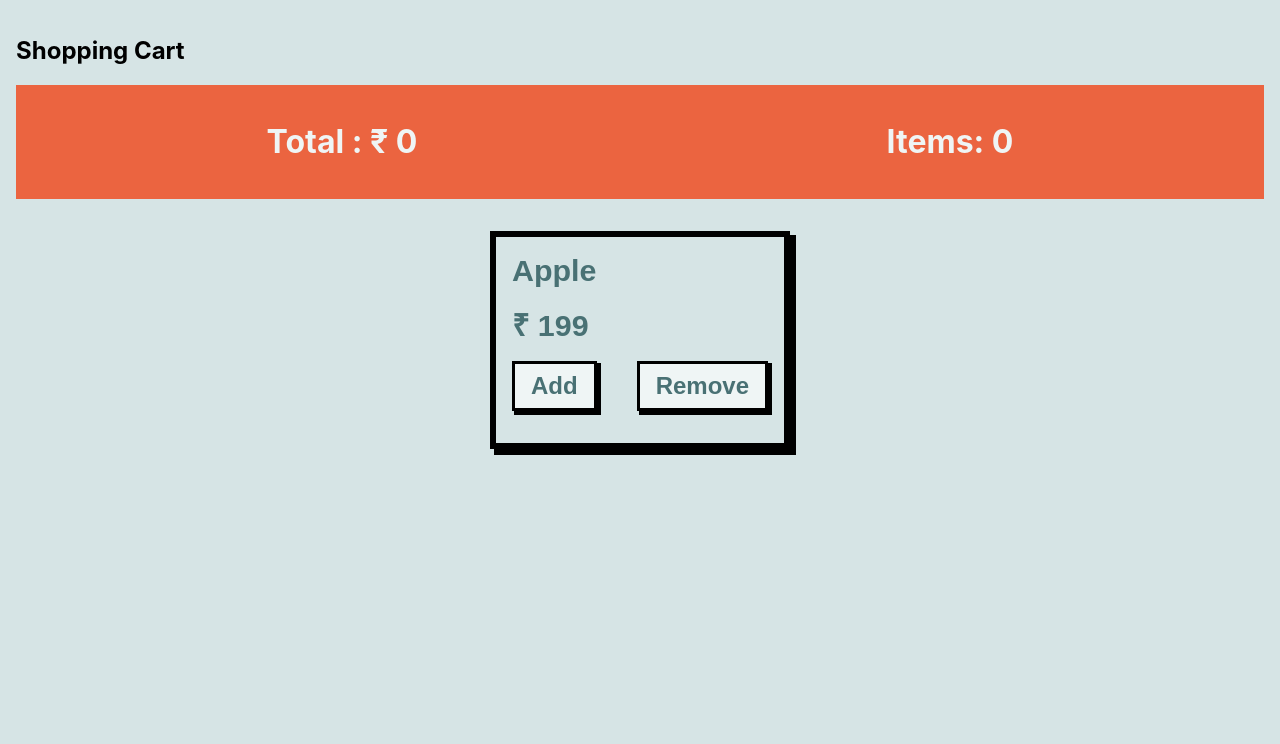
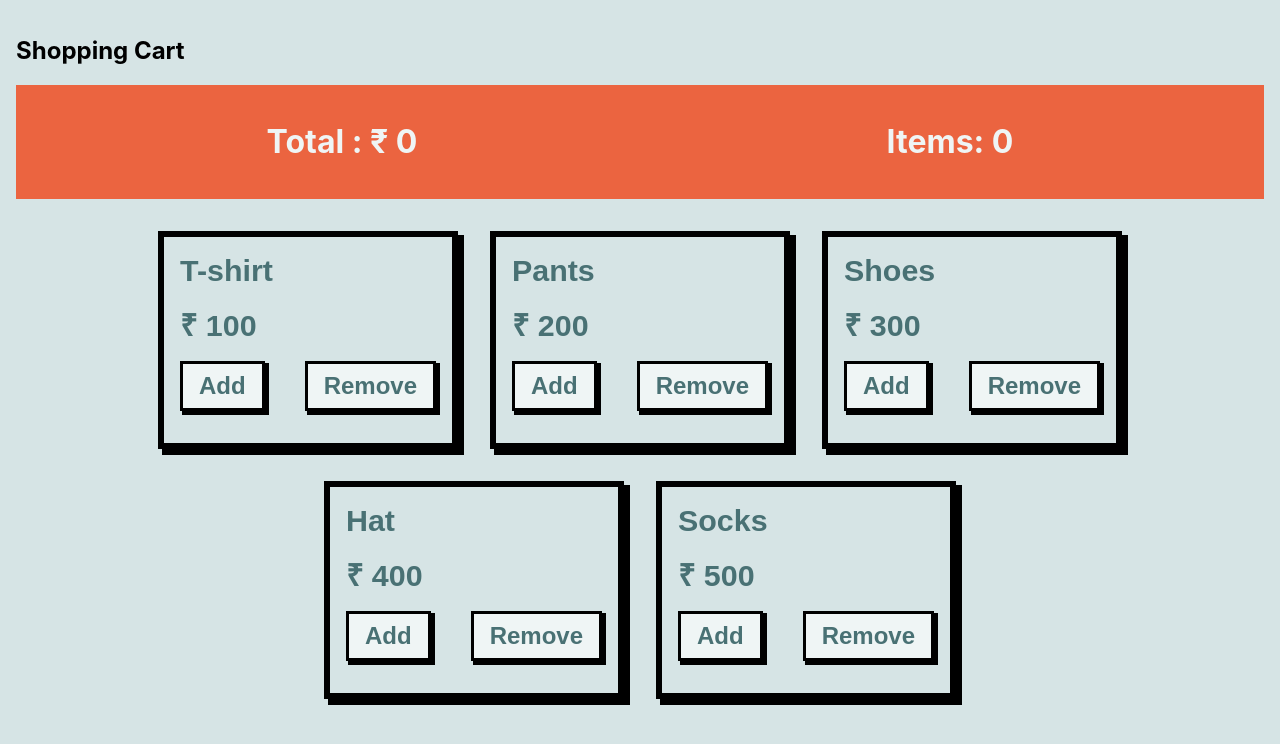
Before and after one commit to krishnamahto021/shoppingCart, a React (Create React App) app: page / in a window 1280 px wide. Shown: the top 744 px of the page. Built offline with nearby package versions, Linux system fonts and the light colour scheme; a web font is replaced by a local one.

Commit message:
createContext , provideContext and consumeContext for total,setTotal,item,setItem in the web app

```diff
--- a/src/components/ItemCard.jsx
+++ b/src/components/ItemCard.jsx
@@ -1,20 +1,33 @@
 import React from "react";
 import styles from "../styles/ItemCard.module.css";
+import { useContext } from "react";
+import { itemContext } from "../itemsContext";
 
 function ItemCard({ name, price }) {
-  const handleAdd = () => {};
+  const { total, setTotal, item, setItem } = useContext(itemContext);
 
-  const handleRemove = () => {};
+  const handleAdd = (price) => {
+    setTotal(total + price);
+    setItem(item + 1);
+  };
+
+  const handleRemove = (price) => {
+    if (total <= 0) {
+      return;
+    }
+    setTotal(total - price);
+    setItem(item - 1);
+  };
 
   return (
     <div className={styles.itemCard}>
       <div className={styles.itemName}>{name}</div>
       <div className={styles.itemPrice}>&#x20B9; {price}</div>
       <div className={styles.itemButtonsWrapper}>
-        <button className={styles.itemButton} onClick={() => handleAdd()}>
+        <button className={styles.itemButton} onClick={() => handleAdd(price)}>
           Add
         </button>
-        <button className={styles.itemButton} onClick={() => handleRemove()}>
+        <button className={styles.itemButton} onClick={() => handleRemove(price)}>
           Remove
         </button>
       </div>
--- a/src/components/Items.jsx
+++ b/src/components/Items.jsx
@@ -1,10 +1,15 @@
 import styles from "../styles/Item.module.css";
 import ItemCard from "./ItemCard";
+import data from "../data/itemData";
 
 function Items() {
   return (
     <div className={styles.wrapper}>
-      <ItemCard name="Apple" price={199} />
+      {data.map((item)=>(
+        <>
+          <ItemCard key={item.id} name={item.name} price={item.price} id={item.id} />
+        </>
+      ))}
     </div>
   );
 }
--- a/src/components/Navbar.jsx
+++ b/src/components/Navbar.jsx
@@ -1,11 +1,14 @@
 import React from "react";
 import styles from "../styles/Total.module.css";
+import { useContext } from "react";
+import { itemContext } from "../itemsContext";
 
 function Navbar() {
+  const {total,item} = useContext(itemContext);
   return (
     <div className={styles.container}>
-      <h1>Total : &#x20B9; 0</h1>
-      <h1>Items: 0</h1>
+      <h1>Total : &#x20B9; {total} </h1>
+      <h1>Items: {item} </h1>
     </div>
   );
 }
--- /dev/null
+++ b/src/itemsContext.js
@@ -0,0 +1,3 @@
+import { createContext } from "react";
+
+export const itemContext = createContext();
```
Also changed, not shown: src/App.js (+8 -2 lines).
